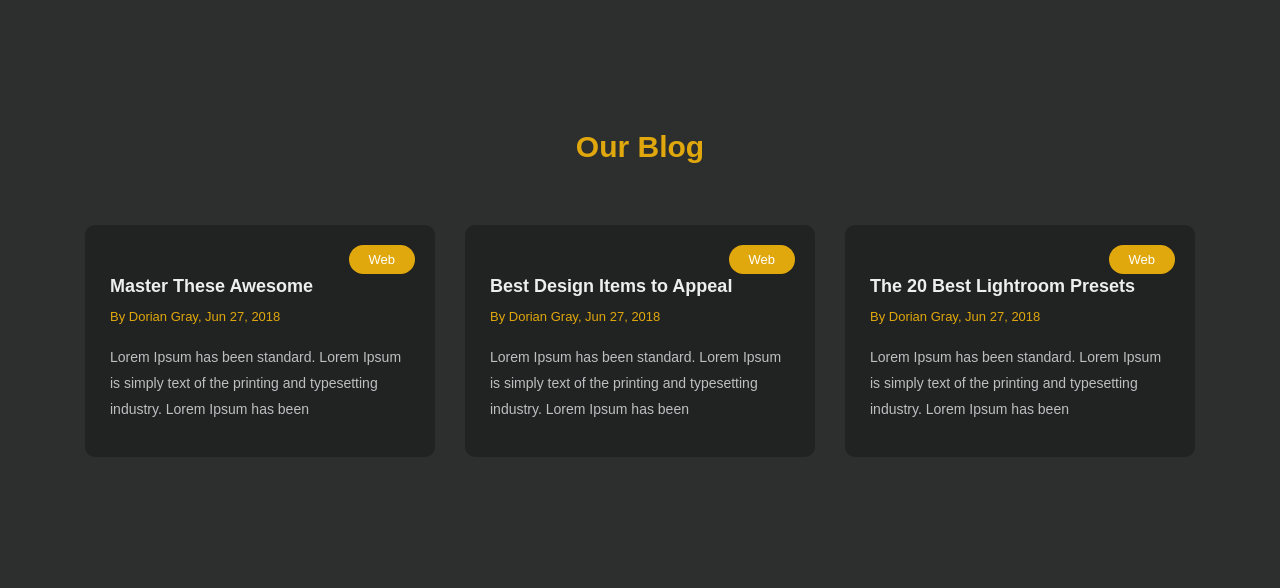
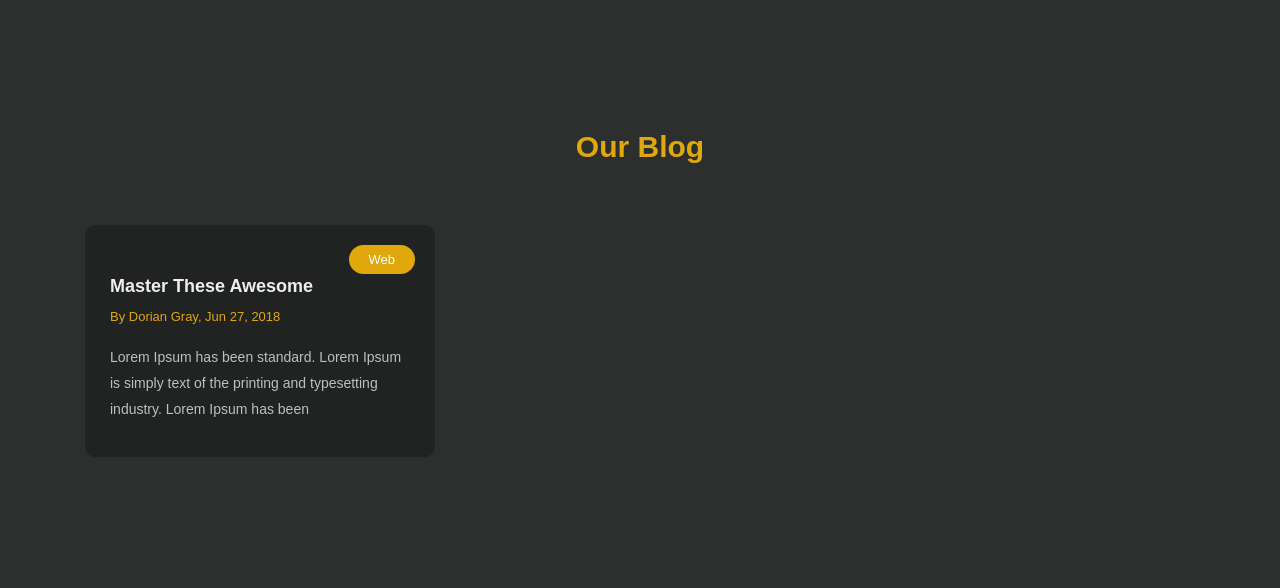
Before and after one commit to MhmdRdbri/Portfolio, a Django app: page / in a window 1280 px wide. Shown: the part 3932-4520 px from the top of the page. Run offline with Django 4.2, Linux system fonts and the light colour scheme; data comes from the database, SQL or seed files in the repository; both versions use the stored data as it was after the commit; some libraries are stand-ins or nearby versions; some web fonts are replaced.

Commit message:
Add sort section to portfolio model and some chnages in article

```diff
--- a/blog/models.py
+++ b/blog/models.py
@@ -21,6 +21,7 @@ class Article(models.Model):
     slug = models.SlugField(unique=True, blank=True)
     body = CKEditor5Field('Text', config_name='extends')
     image = models.ImageField(upload_to="images/articles")
+    alt = models.CharField(max_length=100)
     created = models.DateTimeField(auto_now_add=True)
     updated = models.DateTimeField(auto_now=True)
     pub_date = models.DateField(default=timezone.datetime.now())
--- a/home_app/templates/home_app/Home.html
+++ b/home_app/templates/home_app/Home.html
@@ -225,7 +225,7 @@
         <div class="row grid">
             <!-- Image-1 -->
             {% for portfolios in portfolio %}
-                <div class="col-lg-4 col-md-6 grid-item {{ portfolios. }}">
+                <div class="col-lg-4 col-md-6 grid-item {{ portfolios.sort }}">
                     <div class="single-portfolio-item ">
                         <img src="{{ portfolios.image.url }}" alt="{{ portfolios.alt }}" class="img-fluid">
                         <div class="overlay text-center">
@@ -311,11 +311,12 @@
     <div class="container">
         <h2 class="text-center">Our Blog</h2>
         <div class="row">
+            {% for article in articles %}
                 <!-- Post-1 -->
                 <div class="co-md-6 col-lg-4">
                     <div class="box">
                         <div class="image">
-                        <img src="https://via.placeholder.com/400x250" alt="">
+                            <img src="{{ blog.image.url }}" alt="">
                             <a href="" class="cate">Web</a>
                         </div>
                         <div class="text">
@@ -326,37 +327,7 @@
                         </div>
                     </div>
                 </div>
-            <!-- Post-2 -->
-            <div class="co-md-6 col-lg-4">
-                <div class="box">
-                    <div class="image">
-                        <img src="https://via.placeholder.com/400x250" alt="">
-                        <a href="" class="cate">Web</a>
-                    </div>
-                    <div class="text">
-                        <h3><a href="">Best Design Items to Appeal</a></h3>
-                        <h4>By Dorian Gray, Jun 27, 2018</h4>
-                        <p>Lorem Ipsum has been standard. Lorem Ipsum is simply text of the printing and typesetting
-                            industry. Lorem Ipsum has been</p>
-                    </div>
-                </div>
-            </div>
-            <!-- Post-3 -->
-            <div class="co-md-6 col-lg-4">
-                <div class="box">
-                    <div class="image">
-                        <img src="https://via.placeholder.com/400x250" alt="">
-                        <a href="" class="cate">Web</a>
-                    </div>
-                    <div class="text">
-                        <h3><a href="">The 20 Best Lightroom Presets</a></h3>
-                        <h4>By Dorian Gray, Jun 27, 2018</h4>
-                        <p>Lorem Ipsum has been standard. Lorem Ipsum is simply text of the printing and typesetting
-                            industry. Lorem Ipsum has been</p>
-                    </div>
-                </div>
-            </div>
-
+            {% endfor %}
         </div>
     </div>
 </section>
--- a/home_app/views.py
+++ b/home_app/views.py
@@ -12,6 +12,7 @@ def home(request):
     service = Service.objects.all()
     fact = Facts.objects.all()
     portfolio = Portfolio.objects.all()
+    articles = Article.objects.all()[:3]
     form = MessageForm()
     if request.method == 'POST':
         form = MessageForm(data=request.POST)
@@ -45,5 +46,6 @@ def home(request):
         'fact': fact,
         'portfolio': portfolio,
         'form': form,
+        'articles': articles,
     }
     return render(request, 'home_app/Home.html', context)
```
Also changed, not shown: blog/migrations/0008_article_alt_alter_article_pub_date.py (added), db.sqlite3. Lines whose indentation alone changed are shown as unchanged.
